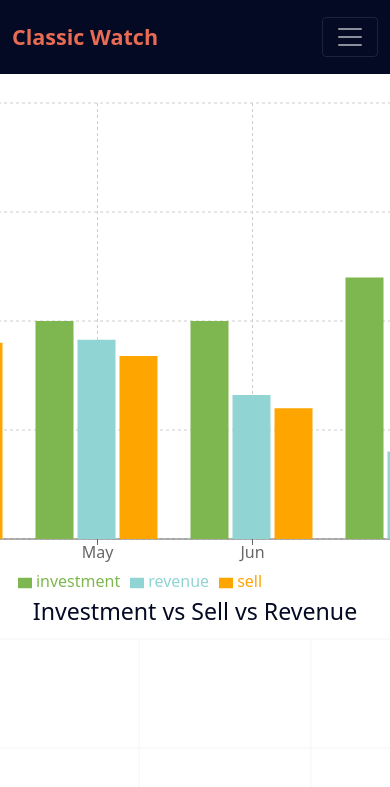
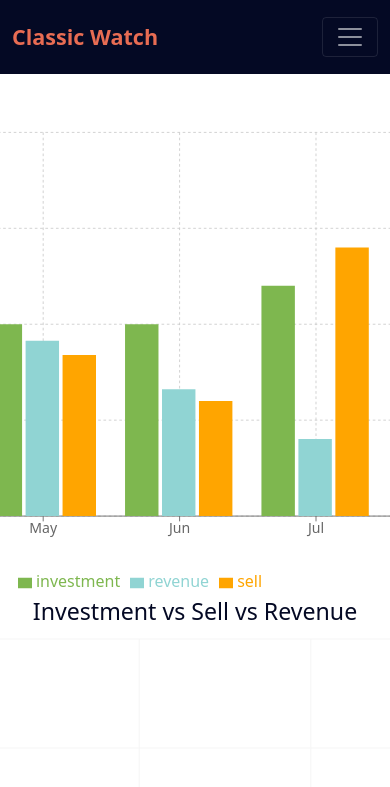
Before and after one commit to SMhamidAzad/Product-Analysis-Watch, a React (Create React App) app: page /dashboard in a window 390 px wide. Shown: the top 787 px of the page. Built offline with nearby package versions, Linux system fonts and the light colour scheme.

Commit message:
with some responsive

```diff
--- a/src/components/CustomHook/CustomHook.js
+++ b/src/components/CustomHook/CustomHook.js
@@ -14,7 +14,6 @@ function CustomLink({ children, to, ...props }) {
         >
           {children}
         </Link>
-        {match && " (active)"}
       </div>
     );
   }
--- a/src/components/Dashboard/Dashboard.js
+++ b/src/components/Dashboard/Dashboard.js
@@ -1,5 +1,6 @@
 import React from 'react';
 import { Area, Bar, BarChart, CartesianGrid, ComposedChart, Legend, Line, LineChart, Tooltip, XAxis, YAxis } from 'recharts';
+import './Dashboard.css'
 
 const Dashboard = () => {
     const data =
@@ -43,8 +44,8 @@ const Dashboard = () => {
         ]
     return (
         <div className='d-flex justify-content-center mt-4'>
-             <div className=''>
-            <BarChart width={1000} height={500} data={data}>
+             <div>
+            <BarChart className='mobile-width' width={1000} height={500} data={data}>
                 <CartesianGrid strokeDasharray="3 3" />
                 <XAxis dataKey="month" />
                 <YAxis />
--- /dev/null
+++ b/src/components/DisplayReview/DisplayReview.css
@@ -0,0 +1,5 @@
+@media  (max-width: 688px) {
+    .mobile-width{
+        width: 80% !important;
+    }
+}
--- a/src/components/DisplayReview/DisplayReview.js
+++ b/src/components/DisplayReview/DisplayReview.js
@@ -1,11 +1,12 @@
 import React from 'react';
+import './DisplayReview.css'
 
 const DisplayReview = ({ review }) => {
     const { name, picture, rating, comment } = review;
 
     return (
 
-        <div style={{ boxShadow: '0 4px 8px 0 rgba(0, 0, 0, 0.2), 0 6px 20px 0 rgba(0, 0, 0, 0.19)' }} className='col px-3 py-3 w-25'>
+        <div style={{ boxShadow: '0 4px 8px 0 rgba(0, 0, 0, 0.2), 0 6px 20px 0 rgba(0, 0, 0, 0.19)' }} className='col px-3 py-3 w-25 mobile-width'>
             <div>
                 <div className='d-flex justify-content-center mb-2'>
                     <img className='' src={picture} alt="" />
--- a/src/components/Home/Home.js
+++ b/src/components/Home/Home.js
@@ -8,7 +8,7 @@ const Home = () => {
     return (
         <div className="container">
             <div className='row my-4'>
-                <div className="col-md-8 d-flex align-items-center mt-5">
+                <div className="col-md-8 d-flex align-items-center mt-5 ">
                     <div>
                         <h1 style={{ color: '#E74216' }} className="heading">Your next watch</h1>
                         <h1 style={{ color: '#040924' }} className='heading mb-4'>Your best watch</h1>
@@ -21,7 +21,7 @@ const Home = () => {
                 </div>
                 <div className='mt-5'>
                     <h1 style={{ color: '#040924' }} className='text-center my-5 fw-bolder'>Customer Reviews(3)</h1>
-                    <div className='row row-cols-md-3 gap-5 d-flex justify-content-center'>
+                    <div className='row row-cols-3 gap-5 d-flex justify-content-center'>
                         {
                             reviews.slice(0, 3).map(review => <DisplayReview key={review._id} review={review}></DisplayReview>)
                         }
--- /dev/null
+++ b/src/components/Rivew/Rivew.css
@@ -0,0 +1,5 @@
+@media (max-width: 688px) {
+    .mobile-width{
+        width: 100%;
+    }
+}
--- a/src/components/Rivew/Riview.js
+++ b/src/components/Rivew/Riview.js
@@ -1,9 +1,10 @@
 import React from 'react';
+import './Rivew.css'
 
 const Riview = ({ riview }) => {
     const { name, picture, comment, rating } = riview;
     return (
-        <div style={{ boxShadow: '0 4px 8px 0 rgba(0, 0, 0, 0.2), 0 6px 20px 0 rgba(0, 0, 0, 0.19)', borderRadius: '10px', width: '47%' }} className="m-3 p-3">
+        <div style={{ boxShadow: '0 4px 8px 0 rgba(0, 0, 0, 0.2), 0 6px 20px 0 rgba(0, 0, 0, 0.19)', borderRadius: '10px', width: '47%' }} className="m-3 p-3 mobile-width">
             <div className='d-flex justify-content-between mb-3 '>
                 <div className='d-flex'>
                     <img style={{ width: '60px', height: '60px', borderRadius: '50%' }} className='' src={picture} alt="" />
--- a/src/components/Riviews/Riviews.js
+++ b/src/components/Riviews/Riviews.js
@@ -7,7 +7,7 @@ const Riviews = () => {
     return (
         <div className='container'>
             <h2 style={{ color: '#040924' }} className='text-center my-3 fw-bolder'>Custommer Says</h2>
-            <div className='row row-cols-md-2 row-cols-1'>
+            <div className='row row-cols-md-2 row-cols-1 '>
                 {
                     reviews.map(review => <Riview
                         key={review._id}
```
Also changed, not shown: src/components/Dashboard/Dashboard.css (added), src/components/Home/Home.css (line endings or trailing spaces).
